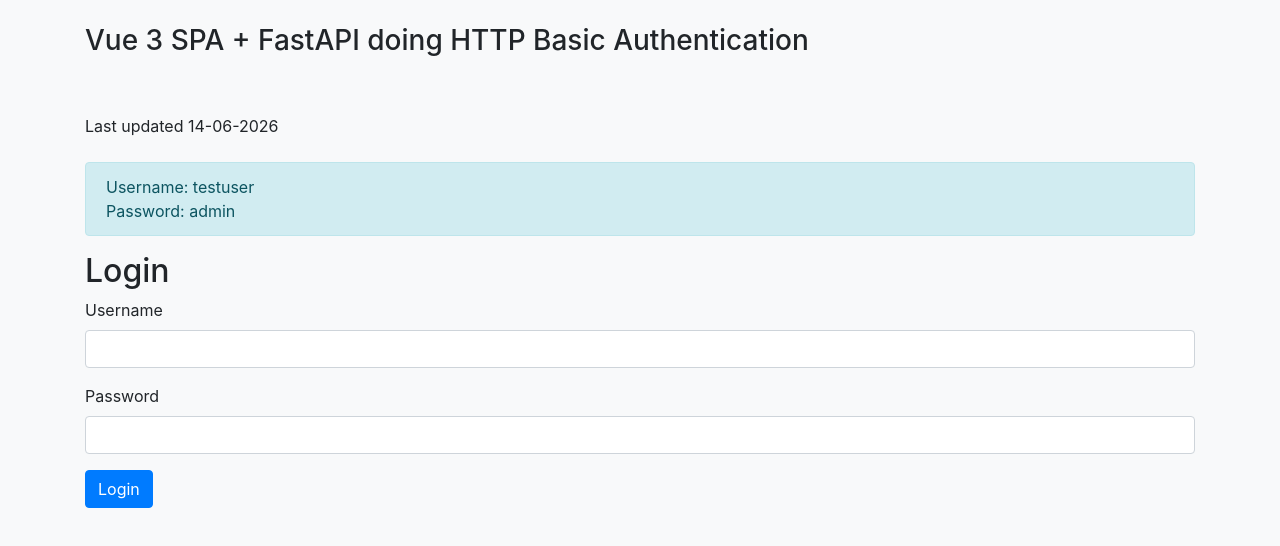
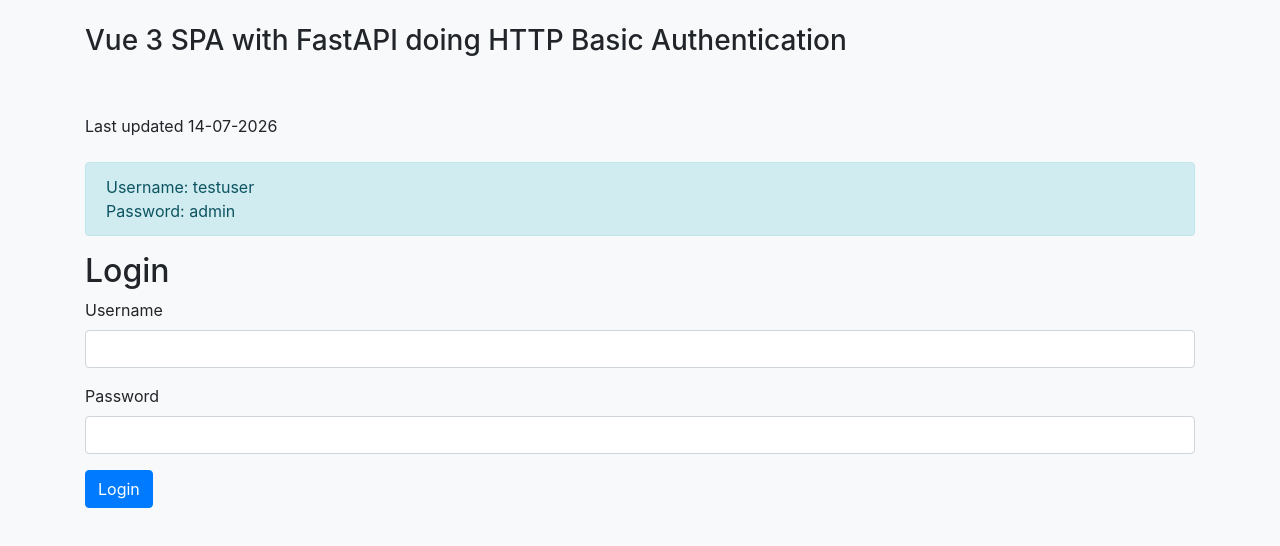
Before and after one commit to persteenolsen/vue-fastapi-basic-auth-client, a Vue app: page /login in a window 1280 px wide. Shown: the top 546 px of the page. Built offline with nearby package versions, Linux system fonts and the light colour scheme.

Commit message:
Adjusted login + home vue + readme

```diff
--- a/src/views/HomeView.vue
+++ b/src/views/HomeView.vue
@@ -15,7 +15,7 @@
 <template>
     <div>
         <h1>Hi {{authUser?.username}}!</h1>
-        <p>You're logged in with Vue 3 + Pinia by HTTP Basic Authentication</p>
+        <p>You're logged in by Vue 3 using HTTP Basic Authentication</p>
         <h3>Users served from a secure api endpoint:</h3>
         <ul v-if="users.length">
             <li v-for="user in users" :key="user.id">{{user.username}}</li>
--- a/src/views/LoginView.vue
+++ b/src/views/LoginView.vue
@@ -20,10 +20,10 @@
 
 <template>
     <div>
-        <h3>Vue 3 SPA + FastAPI doing HTTP Basic Authentication</h3>
+        <h3>Vue 3 SPA with FastAPI doing HTTP Basic Authentication</h3>
 
         <br/><br />
-        Last updated 14-06-2026<br /><br />
+        Last updated 14-07-2026<br /><br />
 
         <div class="alert alert-info">
 
```
Also changed, not shown: 1 other file (tests, documents, lock files or other folders).
